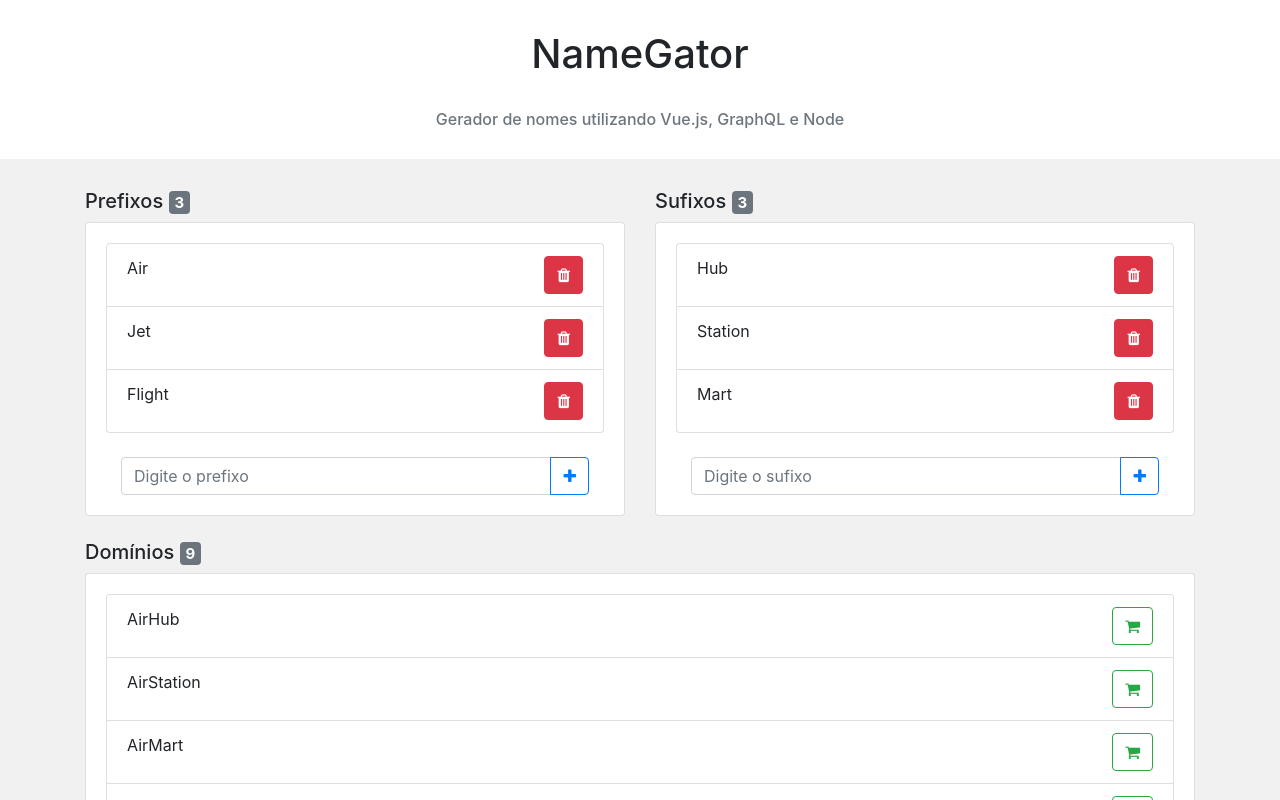
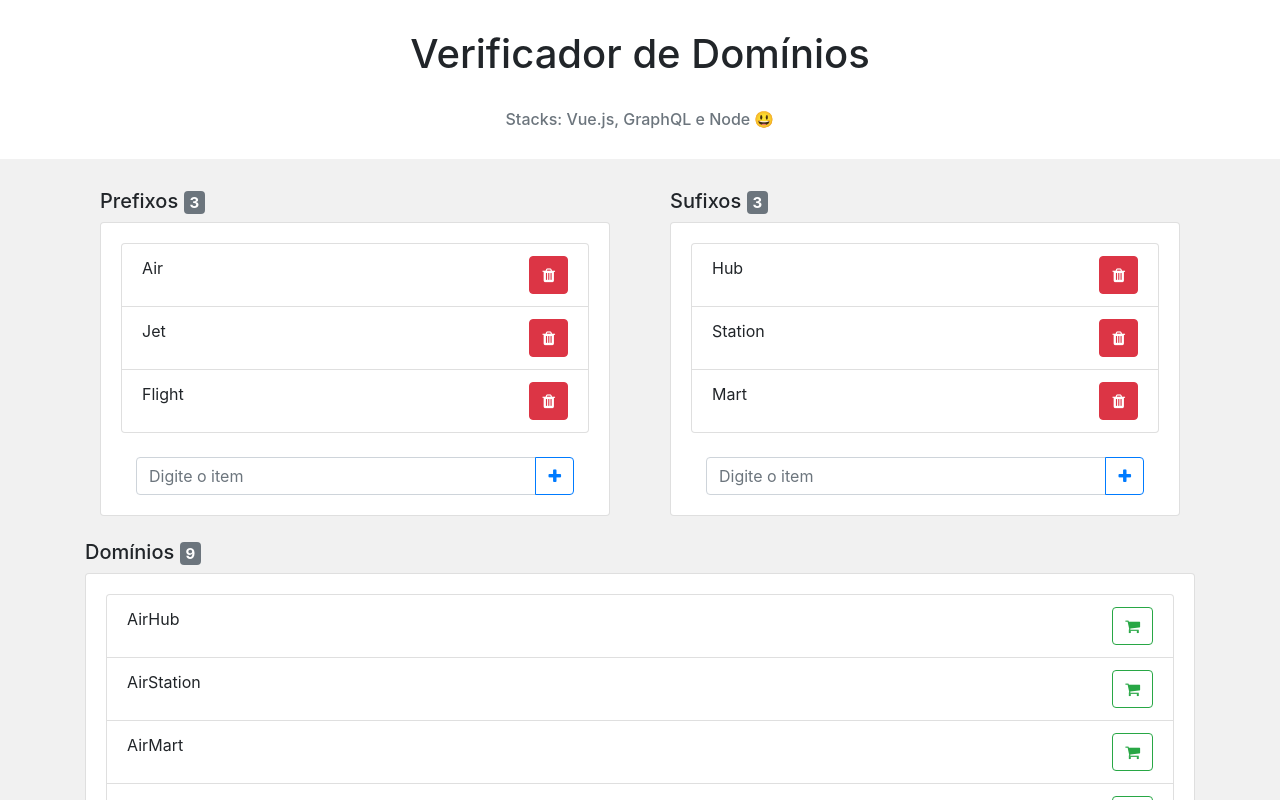
Before and after one commit to LeonardoChermaut/name-gator-vue, a Vue app: page / in a window 1280 px wide. Shown: the top 800 px of the page. Built offline with nearby package versions, Linux system fonts and the light colour scheme.

Commit message:
refactor titles and add new component list

```diff
--- a/public/index.html
+++ b/public/index.html
@@ -5,7 +5,7 @@
     <meta http-equiv="X-UA-Compatible" content="IE=edge">
     <meta name="viewport" content="width=device-width,initial-scale=1.0">
     <link rel="icon" href="<%= BASE_URL %>favicon.ico">
-    <title>NameGator</title>
+    <title>Verify Domains</title>
   </head>
   <body>
     <noscript>
--- a/src/App.vue
+++ b/src/App.vue
@@ -1,9 +1,13 @@
 <script>
 import "bootstrap/dist/css/bootstrap.css";
 import "font-awesome/css/font-awesome.css";
+import AppItemListComponent from "./component/AppItemList.vue";
 
 export default {
 	name: "app",
+	components: {
+		AppItemListComponent,
+	},
 	data: function () {
 		return {
 			prefix: "",
@@ -38,7 +42,7 @@ export default {
 					const checkout = `https://cart.hostgator.com.br/?pid=d&sld=${url}&tld=.com&domainCycle=2&mode=2r`;
 					domains.push({
 						name,
-						checkout
+						checkout,
 					});
 				}
 			}
@@ -51,119 +55,36 @@ export default {
 <template>
 	<div>
 		<div id="slogan" class="text-center">
-      <h1>NameGator</h1>
+			<h1>Verificador de Domínios</h1>
 			<br />
-      <h6 class="text-secondary">
-        Gerador de nomes utilizando Vue.js, GraphQL e Node
-      </h6>
+			<h6 class="text-secondary">Stacks: Vue.js, GraphQL e Node 😃</h6>
 		</div>
 		<div id="main">
 			<div class="container">
 				<div class="row">
 					<div class="col-md">
-            <h5>
-              Prefixos
-              <span class="badge badge-secondary">{{ prefixes.length }}</span>
-            </h5>
-            <div class="card">
-              <div class="card-body">
-                <ul class="list-group">
-                  <li
-                    class="list-group-item"
-                    v-for="prefix in prefixes"
-                    v-bind:key="prefix"
-                  >
-                    <div class="row">
-                      <div class="col-md">
-                        {{ prefix }}
-                      </div>
-                      <div class="col-md text-right">
-                        <button
-                          class="btn btn-danger"
-                          v-on:click="deletePrefix(prefix)"
-                        >
-                          <span class="fa fa-trash"></span>
-                        </button>
-                      </div>
-                    </div>
-                  </li>
-                </ul>
-                <br />
-                <div class="input-group col-md">
-                  <input
-                    class="form-control"
-                    type="text"
-                    v-model="prefix"
-                    v-on:keyup.enter="addPrefix(prefix)"
-                    placeholder="Digite o prefixo"
+						<AppItemListComponent
+							title="Prefixos"
+							v-bind:items="prefixes"
+							v-on:add-item="addPrefix"
+							v-on:delete-item="deletePrefix"
 						/>
-                  <div class="input-group-append">
-                    <button
-                      class="btn btn-outline-primary "
-                      v-on:click="addPrefix(prefix)"
-                    >
-                      <span class="fa fa-plus"></span>
-                    </button>
-                  </div>
-                </div>
-              </div>
-            </div>
 					</div>
 					<div class="col-md">
-            <h5>
-              Sufixos
-              <span class="badge badge-secondary">{{ sufixes.length }}</span>
-            </h5>
-            <div class="card">
-              <div class="card-body">
-                <ul class="list-group">
-                  <li
-                    class="list-group-item"
-                    v-for="sufix in sufixes"
-                    v-bind:key="sufix"
-                  >
-                    <div class="row">
-                      <div class="col-md">
-                        {{ sufix }}
-                      </div>
-                      <div class="col-md text-right">
-                        <button
-                          class="btn btn-danger"
-                          v-on:click="deleteSufix(sufix)"
-                        >
-                          <span class="fa fa-trash"></span>
-                        </button>
-                      </div>
-                    </div>
-                  </li>
-                </ul>
-                <br />
-                <div class="input-group col-md">
-                  <input
-                    class="form-control"
-                    type="text"
-                    v-model="sufix"
-                    v-on:keyup.enter="addSufix(sufix)"
-                    placeholder="Digite o sufixo"
+						<AppItemListComponent
+							title="Sufixos"
+							v-bind:items="sufixes"
+							v-on:add-item="addSufix"
+							v-on:delete-item="deleteSufix"
 						/>
-                  <div class="input-group-append">
-                    <button
-                      class="btn btn-outline-primary"
-                      v-on:click="addSufix(sufix)"
-                    >
-                      <span class="fa fa-plus"></span>
-                    </button>
-                  </div>
-                </div>
-              </div>
-            </div>
 					</div>
 				</div>
 				<br />
 			</div>
 			<div class="container">
 				<h5>
-          Domínios <span class="badge badge-secondary">{{ domains.length }}</span>
+					Domínios
+					<span class="badge badge-secondary">{{ domains.length }}</span>
 				</h5>
 				<div class="card">
 					<div class="card-body">
--- /dev/null
+++ b/src/component/AppItemList.vue
@@ -0,0 +1,73 @@
+<script>
+export default {
+	name: "AppItemList",
+	props: {
+		items: {
+			type: Array,
+			required: true,
+		},
+		title: {
+			type: String,
+			required: true,
+		},
+	},
+	data() {
+		return {
+			item: "",
+		};
+	},
+	methods: {
+		addItem(item) {
+			this.$emit("add-item", item);
+			this.item = "";
+		},
+		deleteItem(item) {
+			this.$emit("delete-item", item);
+		},
+	},
+};
+</script>
+
+<template>
+	<div class="container">
+		<h5>
+			{{ title }}
+			<span class="badge badge-secondary">{{ items.length }}</span>
+		</h5>
+		<div class="card">
+			<div class="card-body">
+				<ul class="list-group">
+					<li class="list-group-item" v-for="item in items" v-bind:key="item">
+						<div class="row">
+							<div class="col-md">
+								{{ item }}
+							</div>
+							<div class="col-md text-right">
+								<button class="btn btn-danger" v-on:click="deleteItem(item)">
+									<span class="fa fa-trash"></span>
+								</button>
+							</div>
+						</div>
+					</li>
+				</ul>
+				<br />
+				<div class="input-group col-md">
+					<input
+						class="form-control"
+						type="text"
+						v-model="item"
+						v-on:keyup.enter="addItem(item)"
+						placeholder="Digite o item"
+					/>
+					<div class="input-group-append">
+						<button class="btn btn-outline-primary" v-on:click="addItem(item)">
+							<span class="fa fa-plus"></span>
+						</button>
+					</div>
+				</div>
+			</div>
+		</div>
+	</div>
+</template>
+
+<style scoped></style>
```
Lines whose indentation alone changed are shown as unchanged.
